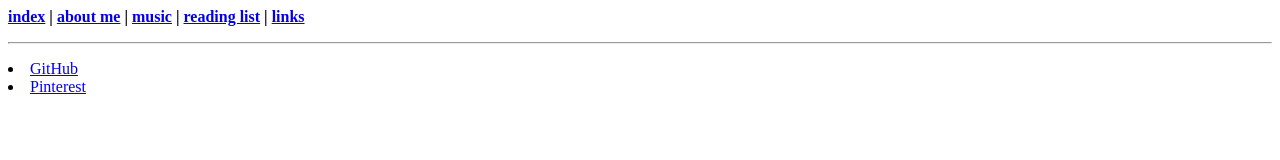
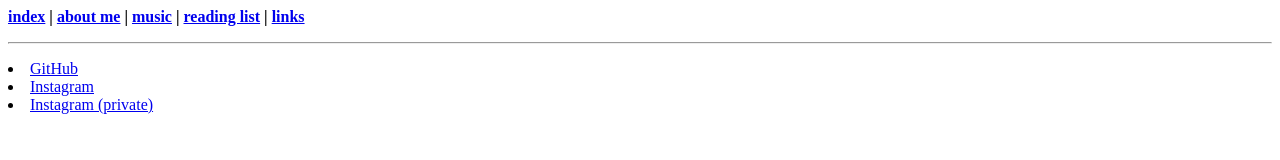
Before and after one commit to fyrbnd/fyrbnd.github.io, a plain HTML site: page links.htm in a window 1280 px wide. Drawn offline with Linux system fonts and the light colour scheme.

Commit message:
Update links.htm

```diff
--- a/links.htm
+++ b/links.htm
@@ -14,7 +14,8 @@
 
         <p>
         <LI><a href=https://github.com/fyrbnd>GitHub</a>
-        <LI><a href=https://www.pinterest.de/nova071067/>Pinterest</a>
+        <LI><a href=https://instagram.com/nova_iulia_>Instagram</a>
+        <LI><a href=https://instagram.com/nova_iulia_prvt_>Instagram (private)</a>
         </p>
 
     </BODY>
```
